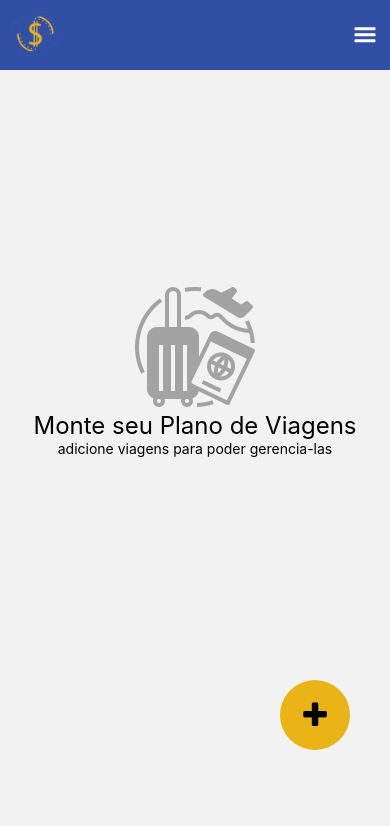
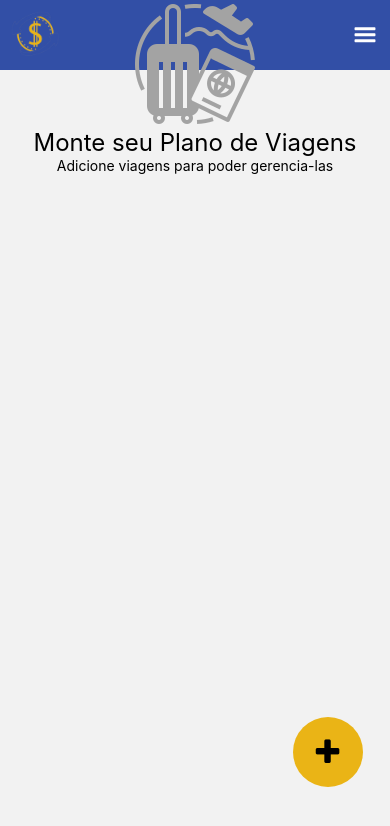
Before and after one commit to SSancaSH-Projetos/cash-flow-mobile, a React Native app: screen /TravelList in a window 390 px wide. Shown: the top 826 px of the page. Built offline with nearby package versions, Linux system fonts and the light colour scheme.

Commit message:
Correção e Criação(TraveDescription - AddExpenses)
correção de alguns bugs na tela de listar viagens e criação das telas de Desrição de Viagens e de Adicionar Despesas

```diff
--- a/src/components/Card/Styles/index.js
+++ b/src/components/Card/Styles/index.js
@@ -4,13 +4,14 @@ import Colors from "../../../colors";
 
 const styles = StyleSheet.create({
     container:{
+        marginTop:12,
         justifyContent: 'center',
         alignItems: 'center',
     },
     shadow:{
-        margin:50,
         padding:20,
-        width: 320,
+        marginBottom: 6,
+        width: '90%',
         height: 180,
         backgroundColor: 'white',
         borderRadius: 10,
--- a/src/components/Card/index.js
+++ b/src/components/Card/index.js
@@ -2,8 +2,23 @@ import React from 'react';
 import { View, Text, SafeAreaView, TouchableOpacity, Image } from 'react-native';
 import Styles from './Styles';
 import Icon from 'react-native-vector-icons/FontAwesome';
+import { useNavigation } from '@react-navigation/native';
 
-export default function Card({ destination, description, date, onRemove }) {
+export default function Card({ destination, description, initDate,finalDate, onRemove }) {
+
+    const Travel ={
+        destination : destination,
+        description : description,
+        initDate : initDate,
+        finalDate : finalDate,
+    }
+
+    const navigator = useNavigation();
+
+    const goToTravelDescription = () => {
+
+    }
+
     return (
         <SafeAreaView style={Styles.container}>
             <View style={Styles.shadow}>
@@ -20,8 +35,8 @@ export default function Card({ destination, description, date, onRemove }) {
 
                 <View style={Styles.footer}>
                     <Icon name="calendar" size={30} color="#000" />
-                    <Text style={Styles.dateTravel}>{date}</Text>
-                    <TouchableOpacity style={Styles.btn_description} onPress={() => { }}>
+                    <Text style={Styles.dateTravel}>{initDate}</Text>
+                    <TouchableOpacity style={Styles.btn_description} onPress={() => {goToTravelDescription}}>
                         <Text style={Styles.text_btn_description}>Detalhes</Text>
                     </TouchableOpacity>
                 </View>
--- /dev/null
+++ b/src/pages/AddExpenses/index.js
@@ -0,0 +1,5 @@
+import React from 'react';
+
+export default function AddExpenses() {
+
+}
--- /dev/null
+++ b/src/pages/TravelDescription/index.js
@@ -0,0 +1,6 @@
+
+
+
+export default function TravelDescription({destination, description, initDate,finalDate}) {
+
+}
--- a/src/pages/TravelList/Styles/index.js
+++ b/src/pages/TravelList/Styles/index.js
@@ -3,32 +3,31 @@ import Colors from "../../../colors";
 
 
 const styles = StyleSheet.create({
-    btnAreaTextoSenha:{
+    container:{
+        flex:1,
+        height: '100%',
+    },
+    item:{
+        top: -70,
+        height: '100%',
+        justifyContent: 'center',
+        alignItems: 'center',
+    },
+    title:{
+        fontSize:24,
+    },
+    containerBottom:{
         flex: 1,
-        position: "absolute",
+        position: 'absolute',
+        left:'75%',
+        top:'85%',
         width:70,
         height:70,
         borderRadius:100,
-        marginLeft:280,
-        marginTop:680,
         backgroundColor:Colors.secondary,
         alignItems: 'center',
         justifyContent: 'center'
     },
-    containerIfEmpty:{
-        height:600,
-        flexDirection:'column',
-        justifyContent:'center',
-        alignItems:'center'
-    },
-    containerHeader:{
-        alignContent:'center',
-        justifyContent:'center'
-    },
-    TitleIfEmpty:{
-        fontSize:24,
-
-    }
 
 });
 
--- a/src/pages/TravelList/index.js
+++ b/src/pages/TravelList/index.js
@@ -27,9 +27,9 @@ export default function TravelList() {
     }
 
     return (
-        <SafeAreaView style={Styles.cardContainer}>
-            <Header />
-            <View style={Styles.containerHeader}>
+        <SafeAreaView style={Styles.container}>
+            <Header/>
+            <View>
                 {dataList.length > 0 ? (
                     <FlatList
                         data={dataList}
@@ -37,21 +37,22 @@ export default function TravelList() {
                             <Card
                                 destination={item.destination}
                                 description={item.description}
-                                date={item.initDate}
+                                initDate={item.initDate}
+                                finalDate={item.finalDate}
                                 onRemove={() => removeCard(index)}
                             />
                         )}
                         keyExtractor={(item, index) => index.toString()}
                     />
                 ) : (
-                    <View style={Styles.containerIfEmpty}>
+                    <View style={Styles.item}>
                         <Image source={require('../../img/travel-and-tourism.png')} />
-                        <Text style={Styles.TitleIfEmpty}>Monte seu Plano de Viagens</Text>
-                        <Text style={Styles.subTitleIfEmpty}>adicione viagens para poder gerencia-las</Text>
+                        <Text style={Styles.title}>Monte seu Plano de Viagens</Text>
+                        <Text>Adicione viagens para poder gerencia-las</Text>
                     </View>
                 )}
             </View>
-            <TouchableOpacity style={Styles.btnAreaTextoSenha} onPress={addItemToList}>
+            <TouchableOpacity style={Styles.containerBottom} onPress={addItemToList}>
                 <Icon name="plus" size={30} color="#000" />
             </TouchableOpacity>
         </SafeAreaView>
```
Also changed, not shown: App.js (line endings or trailing spaces), app.json (line endings or trailing spaces), babel.config.js (line endings or trailing spaces), package.json (line endings or trailing spaces), 1 other file (tests, documents, lock files or other folders).
